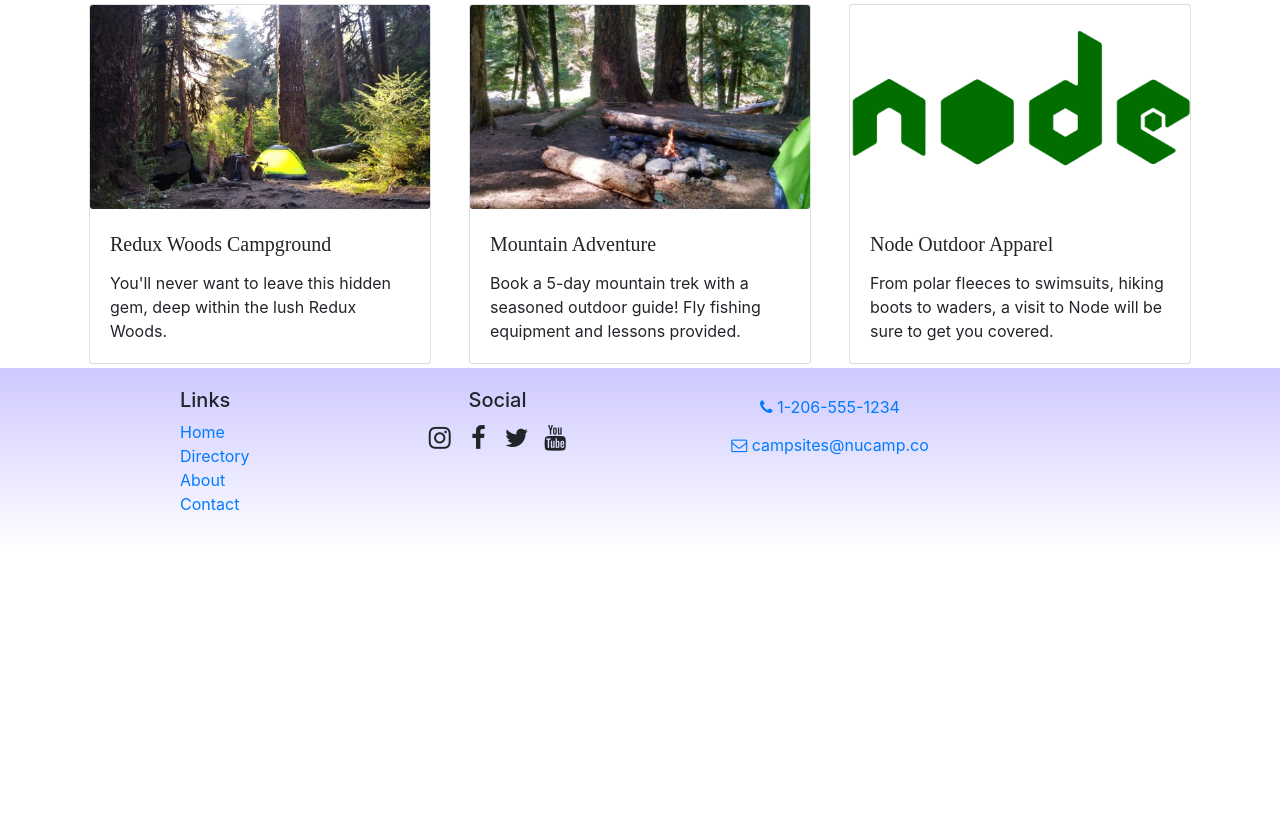
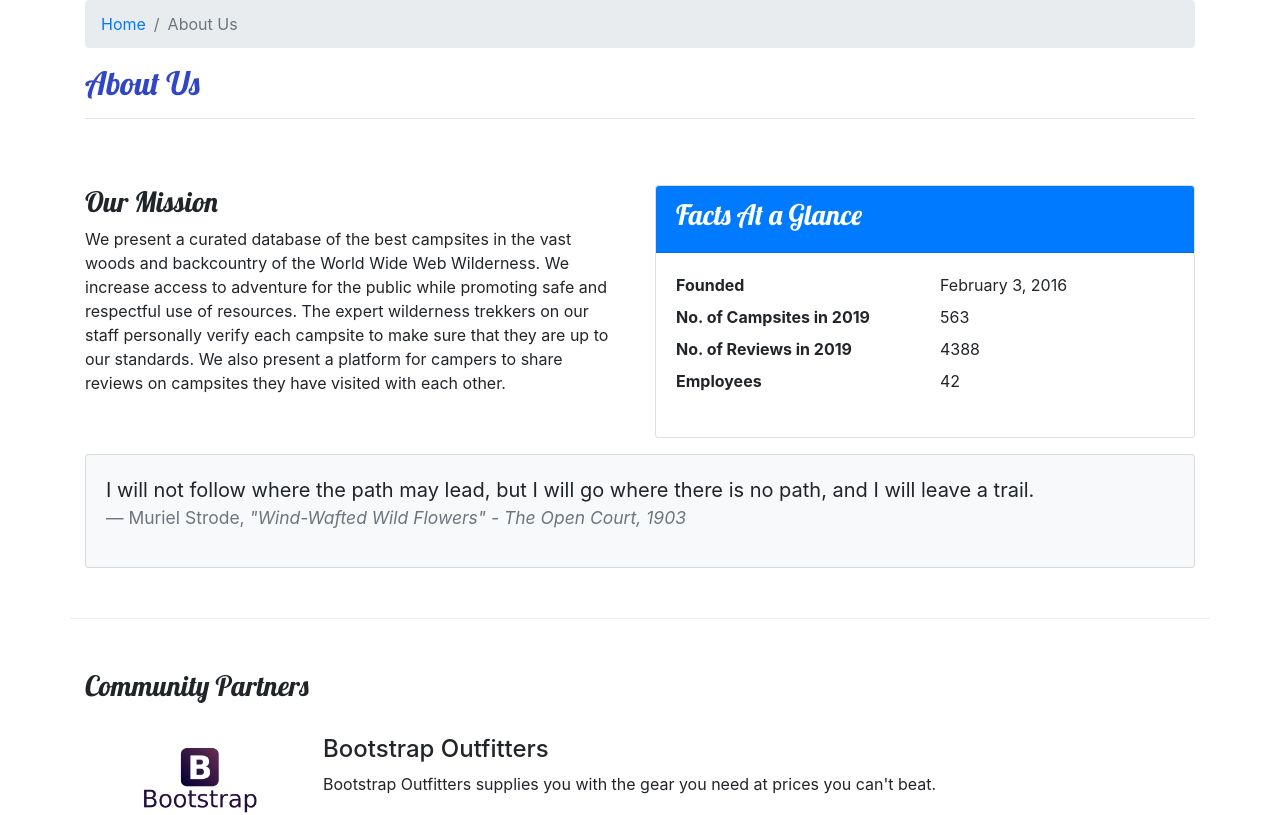
Before and after one commit to adinacoatney/react_bootcamp, a React (Create React App) app: page /aboutus in a window 1280 px wide. Before the commit this address led to /home. Shown: the part 320-1135 px from the top of the page. Before the commit the page ends 872 px from the top, so only its background shows below. Built offline with nearby package versions, Linux system fonts and the light colour scheme.

Commit message:
About Page Added

```diff
--- /dev/null
+++ b/src/components/AboutComponent.js
@@ -0,0 +1,96 @@
+import React from 'react';
+import { Breadcrumb, BreadcrumbItem, Card, CardBody, CardHeader, Media } from 'reactstrap';
+import { Link } from 'react-router-dom';
+
+
+function About(props) {
+
+    const partners = props.partners.map(partner => {
+        return (
+            <Media tag="li" key={partner.id}>
+                <RenderPartner partner={partner}/>
+            </Media>
+        );
+    });
+
+    return (
+        <div className="container">
+            <div className="row">
+                <div className="col">
+                    <Breadcrumb>
+                        <BreadcrumbItem><Link to="/home">Home</Link></BreadcrumbItem>
+                        <BreadcrumbItem active>About Us</BreadcrumbItem>
+                    </Breadcrumb>
+                    <h2>About Us</h2>
+                    <hr />
+                </div>
+            </div>
+            <div className="row row-content">
+                <div className="col-sm-6">
+                    <h3>Our Mission</h3>
+                    <p>We present a curated database of the best campsites in the vast woods and backcountry of the World Wide Web Wilderness. We increase access to adventure for the public while promoting safe and respectful use of resources. The expert wilderness trekkers on our staff personally verify each campsite to make sure that they are up to our standards. We also present a platform for campers to share reviews on campsites they have visited with each other.</p>
+                </div>
+                <div className="col-sm-6">
+                    <Card>
+                        <CardHeader className="bg-primary text-white"><h3>Facts At a Glance</h3></CardHeader>
+                        <CardBody>
+                            <dl className="row">
+                                <dt className="col-6">Founded</dt>
+                                <dd className="col-6">February 3, 2016</dd>
+                                <dt className="col-6">No. of Campsites in 2019</dt>
+                                <dd className="col-6">563</dd>
+                                <dt className="col-6">No. of Reviews in 2019</dt>
+                                <dd className="col-6">4388</dd>
+                                <dt className="col-6">Employees</dt>
+                                <dd className="col-6">42</dd>
+                            </dl>
+                        </CardBody>
+                    </Card>
+                </div>
+                <div className="col">
+                    <Card className="bg-light mt-3">
+                        <CardBody>
+                            <blockquote className="blockquote">
+                                <p className="mb-0">I will not follow where the path may lead, but I will go where there is no path, and I will leave a trail.</p>
+                                <footer className="blockquote-footer">Muriel Strode,{' '}
+                                    <cite title="Source Title">"Wind-Wafted Wild Flowers" -
+                                    The Open Court, 1903</cite>
+                                </footer>
+                            </blockquote>
+                        </CardBody>
+                    </Card>
+                </div>
+            </div>
+            <div className="row row-content">
+                <div className="col-12">
+                    <h3>Community Partners</h3>
+                </div>
+                <div className="col mt-4">
+                    <Media list>
+                        {partners}
+                    </Media>
+                </div>
+            </div>
+        </div>
+    );
+}
+
+function RenderPartner({partner}) {
+    console.log(partner)
+    if (partner) {
+        return (
+        <React.Fragment>
+            <Media object={true} src={partner.image} alt={partner.name} width="150"/>
+            <Media body={true} className="ml-5 mb-4">
+                <Media heading={true}>
+                    {partner.name}
+                </Media>
+                {partner.description}
+            </Media>
+        </React.Fragment>
+        )
+    }
+    <div />
+}
+
+export default About;
--- a/src/components/MainComponent.js
+++ b/src/components/MainComponent.js
@@ -10,6 +10,7 @@
 import { COMMENTS } from '../shared/comments';
 import { PARTNERS } from '../shared/partners';
 import { PROMOTIONS } from '../shared/promotions';
+import About from './AboutComponent';
 
 class Main extends Component {
     constructor(props) {
@@ -46,6 +47,7 @@
                 <Switch>
                     <Route path='/home' component={HomePage} />
                     <Route exact path='/directory' render={() => <Directory campsites={this.state.campsites} />} />
+                    <Route exact path='/aboutus' render={() => <About partners={this.state.partners} />} />
                     <Route path='/directory/:campsiteId' component={CampsiteWithId} />
                     <Route exact path='/contactus' component={Contact} />
                     <Redirect to='/home' />
--- a/src/index.js
+++ b/src/index.js
@@ -6,6 +6,10 @@
 import App from './App';
 import reportWebVitals from './reportWebVitals';
 import 'bootstrap/dist/css/bootstrap.min.css';
+import 'bootstrap/dist/css/bootstrap.min.css';
+import 'typeface-lobster';
+import 'typeface-open-sans';
+
 
 ReactDOM.render(
   <React.StrictMode>
```
